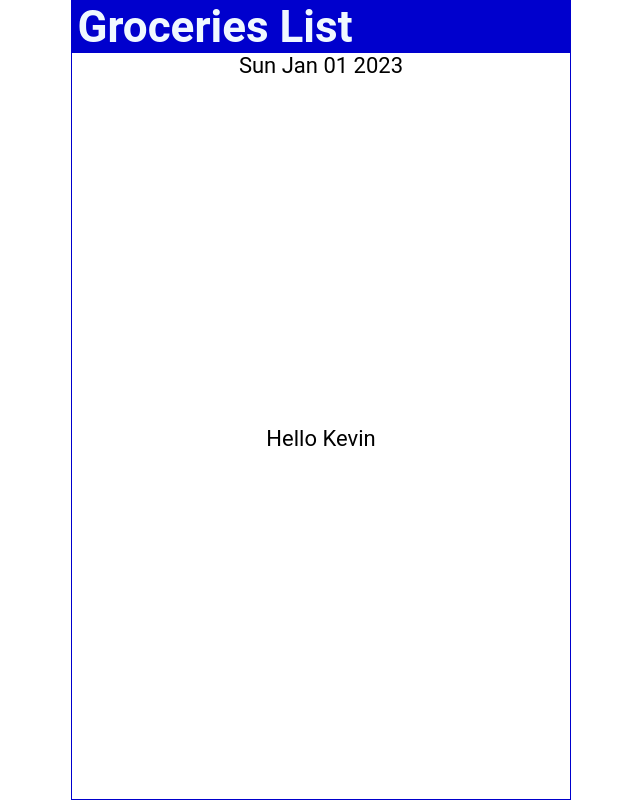
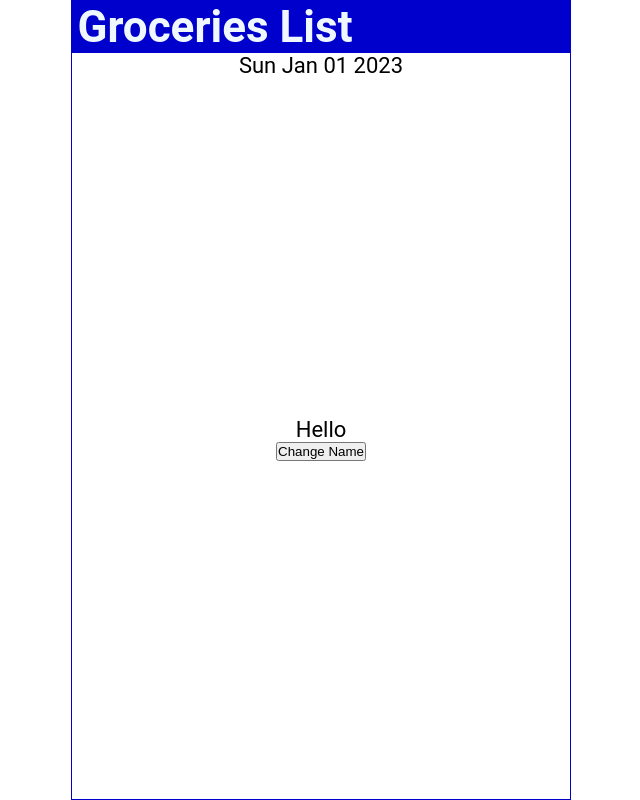
Before and after one commit to AfshinSharifnia/c9-superheroes-client, a React (Create React App) app: page / in a window 1280 px wide. Shown: the whole page, without its empty margins (319-959 px from the left). Built offline with nearby package versions, Linux system fonts and the light colour scheme.

Commit message:
Added new component

```diff
--- a/src/Components/Content.jsx
+++ b/src/Components/Content.jsx
@@ -1,40 +1,27 @@
-
-
-
-
-
-
-
-
-
-
-
-
-
-
-
-
-
-
-
-
-
-
-
+import { useState } from "react";
 
 const Content = () => {
 
+//React hook
+const [name, setName] = useState("");
+
   const handleNameChange = () => {
+
     const names = ["Bob", "Kevin", "Dave"];
 
     const int = Math.floor(Math.random() * 3);
 
-    return names[int];
+    setName(names[int])
+
+    // return names[int];
   };
 
   return (
     <main>
-      <p>Hello {handleNameChange()}</p>
+      <p >Hello {name}</p>
+
+<button onClick={handleNameChange}>Change Name </button>
+
     </main>
   );
 };
```
